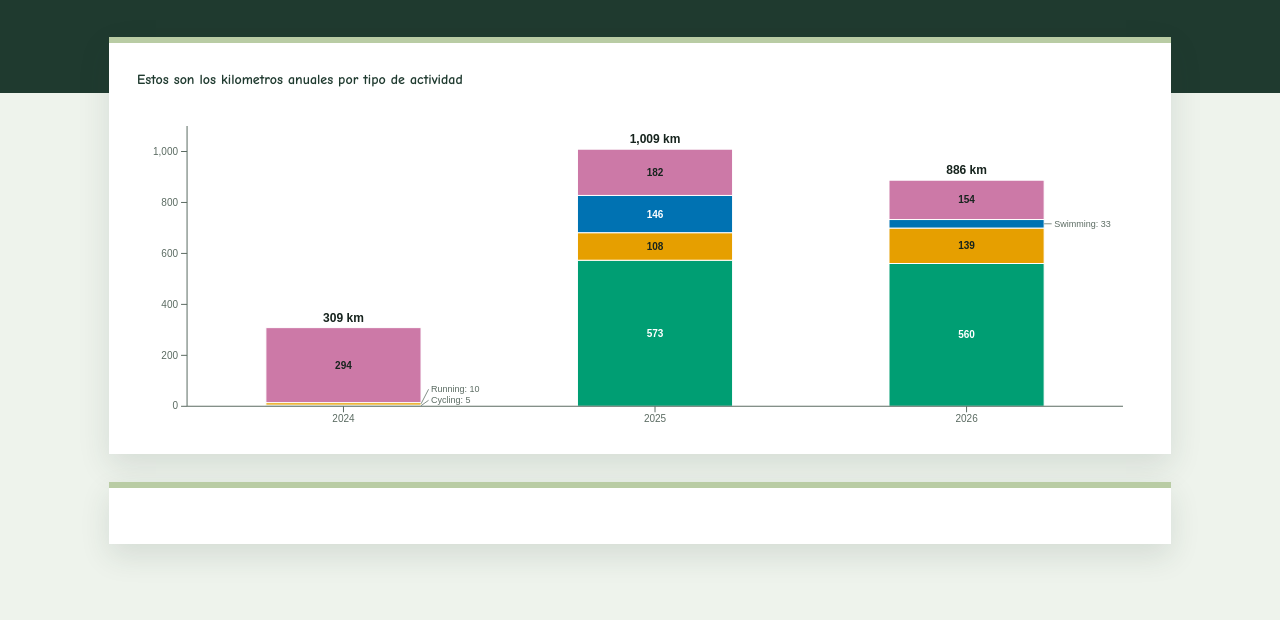
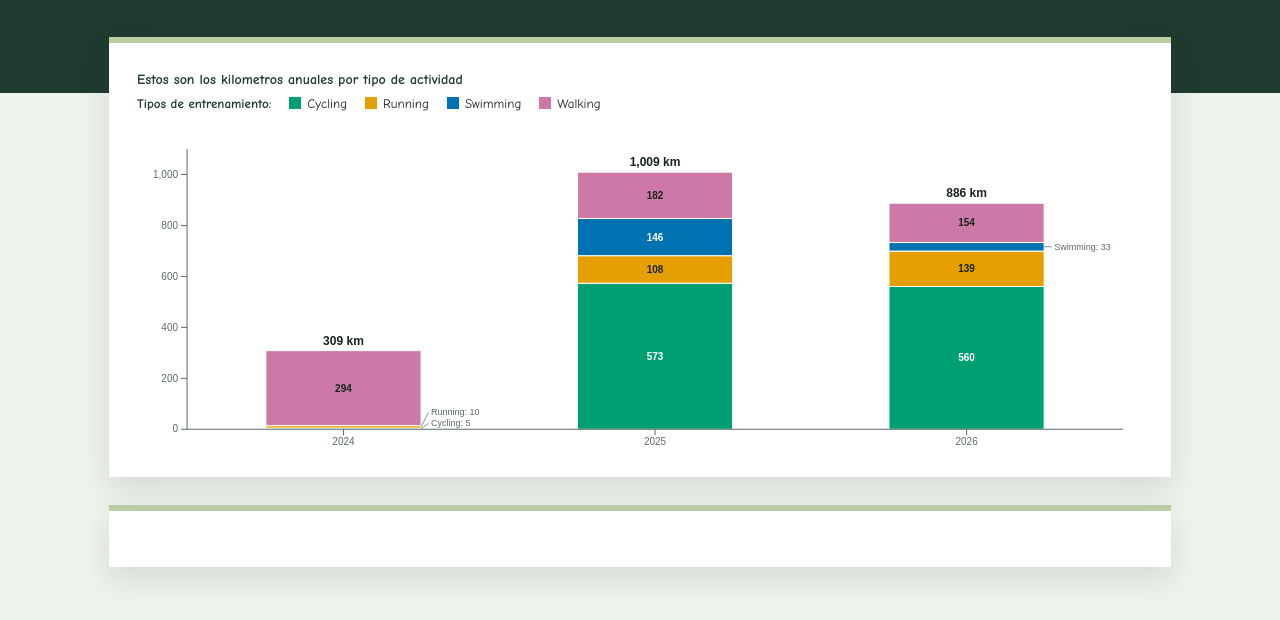
Before and after one commit to KevinVargas93/infovis, a plain HTML site: page dashboard_prototipo.html in a window 1280 px wide. Shown: the part 300-920 px from the top of the page. Drawn offline with Linux system fonts and the light colour scheme; a script that the page names is missing.

Commit message:
Update dashboard_prototipo.htmLeyenda 'Tipos de entrenamiento' debajo del títulol

```diff
--- a/dashboard_prototipo.html
+++ b/dashboard_prototipo.html
@@ -104,6 +104,12 @@
 
     /* Segunda tarjeta (Flourish) */
     .tarjeta + .tarjeta { margin-top: 28px; }
+
+    /* Leyenda del gráfico de barras (debajo del título) */
+    .leyenda { display: flex; flex-wrap: wrap; align-items: center; gap: 6px 18px; margin: 8px 0 10px; font-size: 13px; color: var(--tinta); }
+    .leyenda strong { color: var(--verde-oscuro); }
+    .leyenda .item { display: inline-flex; align-items: center; gap: 6px; }
+    .leyenda i { width: 12px; height: 12px; display: inline-block; }
   </style>
 </head>
 <body>
@@ -118,6 +124,13 @@
   <main>
     <article class="tarjeta">
       <h2>Estos son los kilometros anuales por tipo de actividad</h2>
+      <div class="leyenda">
+        <strong>Tipos de entrenamiento:</strong>
+        <span class="item"><i style="background: var(--serie-1)"></i>Cycling</span>
+        <span class="item"><i style="background: var(--serie-2)"></i>Running</span>
+        <span class="item"><i style="background: var(--serie-3)"></i>Swimming</span>
+        <span class="item"><i style="background: var(--serie-4)"></i>Walking</span>
+      </div>
       <p class="pie"></p>
       <div class="grafico" data-src="grafico01.svg"></div>
     </article>
```
